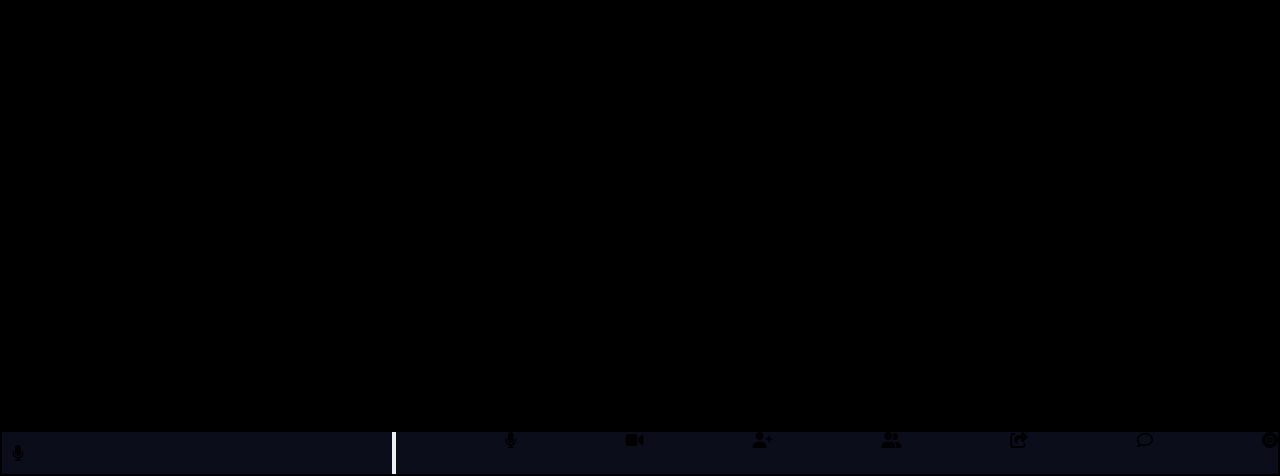
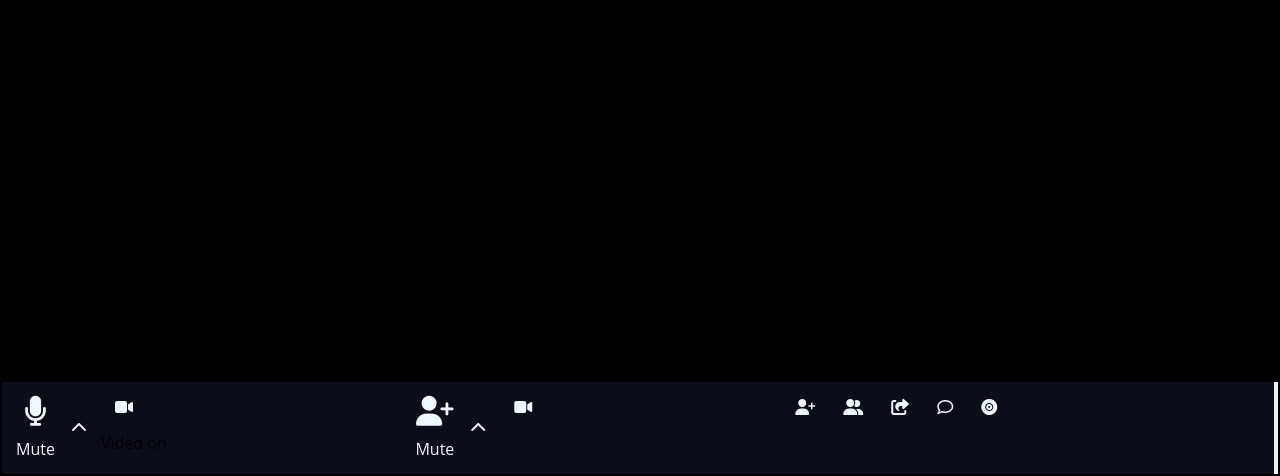
Before and after one commit to Pluz16/html-css-zoom, a plain HTML site: page index.html in a window 1280 px wide. Shown: the part 324-800 px from the top of the page. Drawn offline with Linux system fonts and the light colour scheme.

Commit message:
Problemi con qualche button

```diff
--- a/css/app.css
+++ b/css/app.css
@@ -13,6 +13,10 @@ html {
 
 img {
 	max-width: 100%;
+}
+
+button, input{
+
 }
 
 ul,
@@ -60,5 +64,25 @@ body > * {
 }
 
 .toolbar__item{
-	padding: 10px;
+	padding: 14px;
+	flex-shrink: 0;
+	color: aliceblue;
 }
+
+.toolbar__item.button{
+	display: flex;
+	align-items: center;
+	text-align: center;
+	gap: 16px;
+}
+.toolbar__item.button .button__icon{
+	display: block;
+}
+.toolbar__item.button .button__icon{
+	font-size: 30px;
+	margin-bottom: 12px;
+}
+
+.end-meeting-button{
+
+}
--- a/index.html
+++ b/index.html
@@ -24,30 +24,58 @@
     <aside class="toolbars">
 
 <ul class="toolbar">
-<li class="toolbar__item">
-    <i class="fa-solid fa-microphone"></i>
+<li class="toolbar__item button">
+    <div>
+    <i class="button__icon fa-solid fa-microphone"></i>
+    <span class="button__text">
+        Mute
+    </span>
+    </div>
+    <i class="fa-solid fa-chevron-up"></i>
 </li>
-<li class="toolbar__item"></li>
+<div>
+<li class="toolbar__item"><i class="button__icon fa-solid fa-video"></i></li>
+<span class="button__text">Video on</span>
+</div>
 </ul>
 
+
 <ul class="toolbar">
-    <li class="toolbar__item"></li>
-    <li class="toolbar__item"></li>
-    <li class="toolbar__item"></li>
-    <li class="toolbar__item"></li>
-    <li class="toolbar__item"></li>
+    <li class="toolbar__item button">
+        <div>
+        <i class="button__icon fa-solid fa-user-plus"></i>
+        <span class="button__text ">
+            Mute
+        </span>
+        </div>
+        <i class="fa-solid fa-chevron-up"></i>
+    </li>
+    <div>
+    <li class="toolbar__item"><i class=" button__icon fa-solid fa-video"></i></li>
+    </div>
+    </ul>
+
+<ul class="toolbar">
+    <li class="toolbar__item">
+        <i class="fa-solid fa-user-plus"></i>
+    </li>
+    <li class="toolbar__item">
+        <i class="fa-solid fa-user-group"></i>
+    </li>
+    <li class="toolbar__item">
+        <i class="fa-solid fa-share-from-square"></i>
+    </li>
+    <li class="toolbar__item">
+        <i class="fa-regular fa-comment"></i>
+    </li>
+    <li class="toolbar__item">
+        <i class="fa-solid fa-record-vinyl"></i>
+    </li>
     <li class="toolbar__item"></li>
 </ul>
 
 <button class="end-meeting-button"></button>
 
-        <i class="fa-solid fa-microphone"></i>
-        <i class="fa-solid fa-video"></i>
-        <i class="fa-solid fa-user-plus"></i>
-        <i class="fa-solid fa-user-group"></i>
-        <i class="fa-solid fa-share-from-square"></i>
-        <i class="fa-regular fa-comment"></i>
-        <i class="fa-solid fa-record-vinyl"></i>
     </aside>
 
 </body>
```
